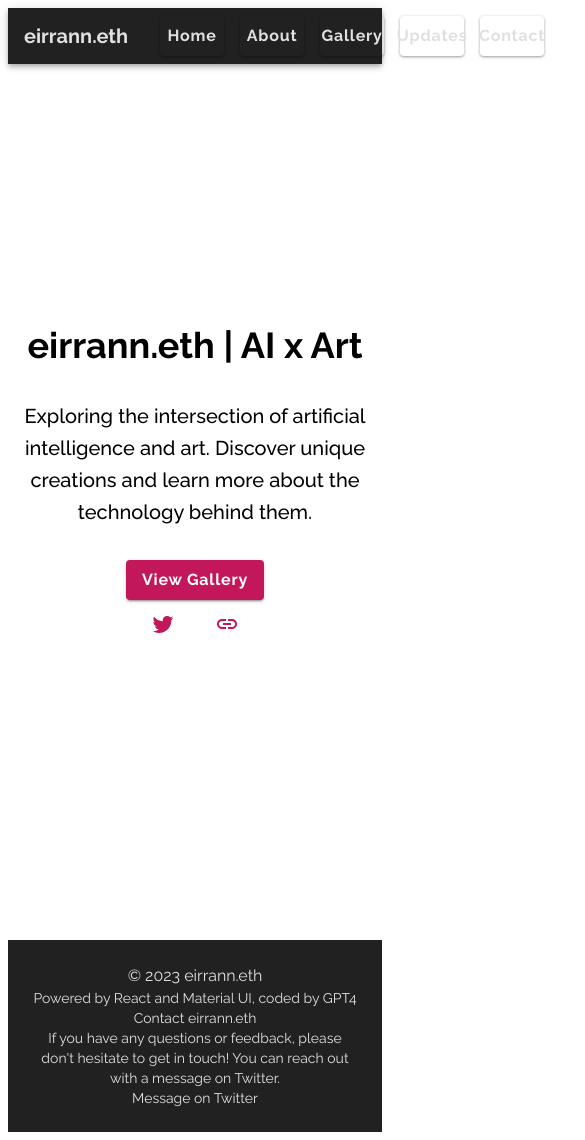
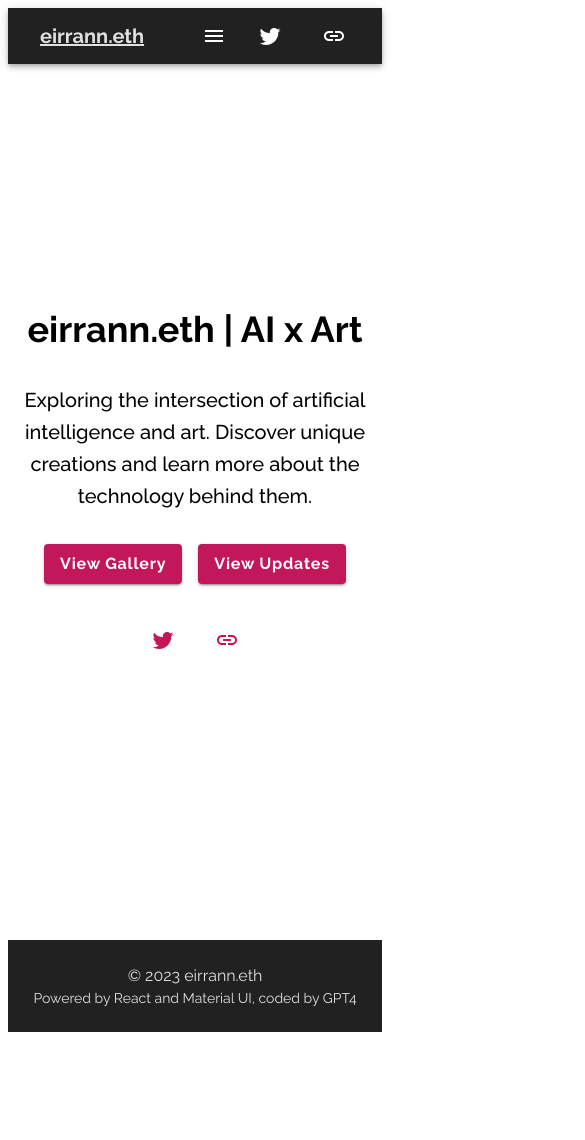
Before and after one commit to eirrann-eth/eirrann-eth.github.io, a React (Create React App) app: page / in a window 390 px wide. Shown: the top 1140 px of the page, 585 px wide, since content can reach past the window. After the commit the page ends 1040 px from the top, so only its background shows below. Built offline with nearby package versions, Linux system fonts and the light colour scheme.

Commit message:
new gallery, header, footer, home, about, contact

```diff
--- a/src/components/About/About.js
+++ b/src/components/About/About.js
@@ -81,28 +81,19 @@ function About() {
       <div className={classes.ctaContainer}>
         <Button
           variant="contained"
-          color="primary"
+          color="secondary"
           component={Link}
           to="/gallery"
           >
-            Gallery
+            View Gallery
           </Button>
           <Button
             variant="contained"
-            color="primary"
+            color="secondary"
             component={Link}
             to="/updates"
           >
-            Updates
-          </Button>
-          <Button
-            variant="contained"
-            color="primary"
-            href="https://twitter.com/eirrann_eth"
-            target="_blank"
-            rel="noopener noreferrer"
-          >
-            Twitter
+            View Updates
           </Button>
         </div>
       </div>
--- a/src/components/Contact/Contact.js
+++ b/src/components/Contact/Contact.js
@@ -1,6 +1,7 @@
 import React from 'react';
 import { makeStyles } from '@material-ui/core/styles';
-import { Typography, Link } from '@material-ui/core';
+import { Typography, IconButton } from '@material-ui/core';
+import { Twitter } from '@material-ui/icons';
 
 const useStyles = makeStyles((theme) => ({
   root: {
@@ -36,9 +37,15 @@ function Contact() {
       <Typography variant="body1" className={classes.body}>
         If you have any questions or feedback, please don't hesitate to get in touch! You can reach out with a message on Twitter.
       </Typography>
-      <Link href="https://twitter.com/eirrann_eth" target="_blank" className={classes.link}>
-        Message on Twitter
-      </Link>
+          <IconButton
+            color="secondary"
+            className={classes.iconButton}
+            href="https://twitter.com/eirrann_eth"
+            target="_blank"
+            rel="noopener"
+          >
+            <Twitter />
+          </IconButton>
     </div>
   );
 }
--- a/src/components/Footer/Footer.js
+++ b/src/components/Footer/Footer.js
@@ -1,6 +1,6 @@
 import React from 'react';
 import { makeStyles } from '@material-ui/core/styles';
-import { Typography, Link } from '@material-ui/core';
+import { Typography } from '@material-ui/core';
 
 const useStyles = makeStyles((theme) => ({
   footer: {
@@ -34,15 +34,6 @@ function Footer() {
       <Typography variant="body2" component="p">
         Powered by React and Material UI, coded by GPT4
       </Typography>
-      <Typography variant="body2" component="p">
-        Contact eirrann.eth
-        <br />
-        If you have any questions or feedback, please don't hesitate to get in touch! You can reach out with a message on Twitter.
-        <br />
-        <Link href="https://twitter.com/eirrann_eth" target="_blank" rel="noopener" className={classes.link}>
-          Message on Twitter
-        </Link>
-      </Typography>
     </footer>
   );
 }
--- a/src/components/Gallery/Gallery.js
+++ b/src/components/Gallery/Gallery.js
@@ -38,7 +38,7 @@ function Gallery() {
     const fetchData = async () => {
       const airtable = new Airtable({ apiKey: process.env.REACT_APP_AIRTABLE_ACCESS_TOKEN });
       const base = airtable.base(process.env.REACT_APP_AIRTABLE_BASE_ID);
-      const table = base('eirrann.art gallery'); // Replace with your table name
+      const table = base('gallery');
 
       const records = await table.select().all();
       setArtworks(records);
@@ -69,21 +69,27 @@ function Gallery() {
         Gallery
       </Typography>
       <Grid container spacing={2} className={classes.gridContainer}>
-        {artworks.map((artwork) => (
+        {artworks.map((artwork) => {
+          const hasImage = artwork.get('image') && artwork.get('image').length > 0;
+
+          return (
             <Grid item xs={12} sm={6} md={4} lg={3} key={artwork.id} className={classes.gridItem}>
+              {hasImage && (
                 <img
                   src={artwork.get('image')[0].url}
                   alt={artwork.get('name')}
                   className={classes.img}
                   onClick={() => setSelectedArtwork(artwork)}
                 />
+              )}
               <Typography variant="subtitle1" className={classes.imageInfo}>
                 {artwork.get('name')}
               </Typography>
             </Grid>
-        ))}
+          );
+        })}
       </Grid>
-      {selectedArtwork && (
+      {selectedArtwork && selectedArtwork.get('image') && selectedArtwork.get('image').length > 0 && (
         <Modal
           open={!!selectedArtwork}
           onClose={handleClose}
@@ -95,16 +101,8 @@ function Gallery() {
               alt={selectedArtwork.get('name')}
               className={classes.img}
             />
-            <Typography variant="h5" gutterBottom>{selectedArtwork.get('name')}</Typography>
-            <Typography variant="subtitle1" gutterBottom>
-              Created by: {selectedArtwork.get('created_by')}
-            </Typography>
-            <Typography variant="body1" gutterBottom>
-              Description: {selectedArtwork.get('description')}
-            </Typography>
-            <Typography variant="body2" gutterBottom>
-              Attributes: {selectedArtwork.get('attributes')}
-            </Typography>
+            <Typography variant="h5" gutterBottom>{selectedArtwork
+            .get('name')}</Typography>
             </div>
           </Modal>
         )}
--- a/src/components/Header/Header.js
+++ b/src/components/Header/Header.js
@@ -1,9 +1,10 @@
-import React from 'react';
-import { AppBar, Toolbar, Typography, Button, IconButton } from '@material-ui/core';
+import React, { useState, useEffect } from 'react';
+import { AppBar, Toolbar, Typography, Button, IconButton, Menu, MenuItem } from '@material-ui/core';
 import { Link } from 'react-router-dom';
 import { makeStyles } from '@material-ui/core/styles';
 import { Twitter } from '@material-ui/icons';
 import LinkIcon from '@material-ui/icons/Link';
+import MenuIcon from '@material-ui/icons/Menu';
 
 const useStyles = makeStyles((theme) => ({
   header: {
@@ -13,10 +14,10 @@ const useStyles = makeStyles((theme) => ({
     fontFamily: theme.typography.fontFamily,
     fontWeight: 'bold',
     color: theme.palette.text.primary,
-    marginRight: theme.spacing(2),
+    marginLeft: theme.spacing(2),
+    flexGrow: 1,
   },
   navLink: {
-    marginLeft: theme.spacing(2),
     fontWeight: 'bold',
     color: theme.palette.text.primary,
     '&:hover': {
@@ -26,7 +27,7 @@ const useStyles = makeStyles((theme) => ({
   },
   socialIcons: {
     display: 'flex',
-    justifyContent: 'center',
+    justifyContent: 'flex-end',
   },
   iconButton: {
     margin: theme.spacing(0, 1),
@@ -35,16 +36,58 @@ const useStyles = makeStyles((theme) => ({
 
 function Header() {
   const classes = useStyles();
+  const [isMenuOpen, setIsMenuOpen] = useState(false);
+  const [isScreenNarrow, setIsScreenNarrow] = useState(false);
+
+  useEffect(() => {
+    const handleResize = () => {
+      setIsScreenNarrow(window.innerWidth < 700);
+    };
+
+    handleResize();
+    window.addEventListener('resize', handleResize);
+    return () => window.removeEventListener('resize', handleResize);
+  }, []);
+
+  const handleMenuOpen = () => {
+    setIsMenuOpen(true);
+  };
+
+  const handleMenuClose = () => {
+    setIsMenuOpen(false);
+  };
+
+  const renderNavLinks = () => {
+    if (isScreenNarrow) {
+      return (
+        <div style={{ marginLeft: 'auto' }}>
+          <IconButton color="inherit" onClick={handleMenuOpen}>
+            <MenuIcon />
+          </IconButton>
+          <Menu
+            anchorEl={document.body}
+            open={isMenuOpen}
+            onClose={handleMenuClose}
+          >
+            <MenuItem component={Link} to="/about" onClick={handleMenuClose}>
+              About
+            </MenuItem>
+            <MenuItem component={Link} to="/gallery" onClick={handleMenuClose}>
+              Gallery
+            </MenuItem>
+            <MenuItem component={Link} to="/updates" onClick={handleMenuClose}>
+              Updates
+            </MenuItem>
+            <MenuItem component={Link} to="/contact" onClick={handleMenuClose}>
+              Contact
+            </MenuItem>
+          </Menu>
+        </div>
+      );
+    }
 
     return (
-    <AppBar position="static" className={classes.header}>
-      <Toolbar>
-        <Typography variant="h6" className={classes.logo}>
-          eirrann.eth
-        </Typography>
-        <Button component={Link} to="/" color="inherit" className={classes.navLink}>
-          Home
-        </Button>
+      <>
         <Button component={Link} to="/about" color="inherit" className={classes.navLink}>
           About
         </Button>
@@ -57,6 +100,17 @@ function Header() {
         <Button component={Link} to="/contact" color="inherit" className={classes.navLink}>
           Contact
         </Button>
+      </>
+    );
+  };
+
+  return (
+    <AppBar position="static" className={classes.header}>
+      <Toolbar>
+        <Typography variant="h6" className={classes.logo} component={Link} to="/">
+          eirrann.eth
+        </Typography>
+        <div>{renderNavLinks()}</div>
         <div className={classes.socialIcons}>
         <IconButton
         color="inherit"
--- a/src/components/Home/Home.js
+++ b/src/components/Home/Home.js
@@ -33,6 +33,11 @@ const useStyles = makeStyles((theme) => ({
   iconButton: {
     margin: theme.spacing(0, 1),
   },
+  buttonContainer: {
+    display: 'flex',
+    gap: '16px',
+    marginBottom: theme.spacing(4),
+  },
 }));
 
 function Home() {
@@ -46,9 +51,14 @@ function Home() {
       <Typography variant="h6" className={classes.description}>
         Exploring the intersection of artificial intelligence and art. Discover unique creations and learn more about the technology behind them.
       </Typography>
-      <Button variant="contained" color="secondary" href="/gallery">
-        View Gallery
-      </Button>
+      <div className={classes.buttonContainer}>
+        <Button variant="contained" color="secondary" href="/#/gallery">
+          View Gallery
+        </Button>
+        <Button variant="contained" color="secondary" href="/#/updates">
+          View Updates
+        </Button>
+      </div>
       <div className={classes.socialIcons}>
         <IconButton
           color="secondary"
```
Also changed, not shown: 8 other files (tests, documents, lock files or other folders). Lines whose indentation alone changed are shown as unchanged.
